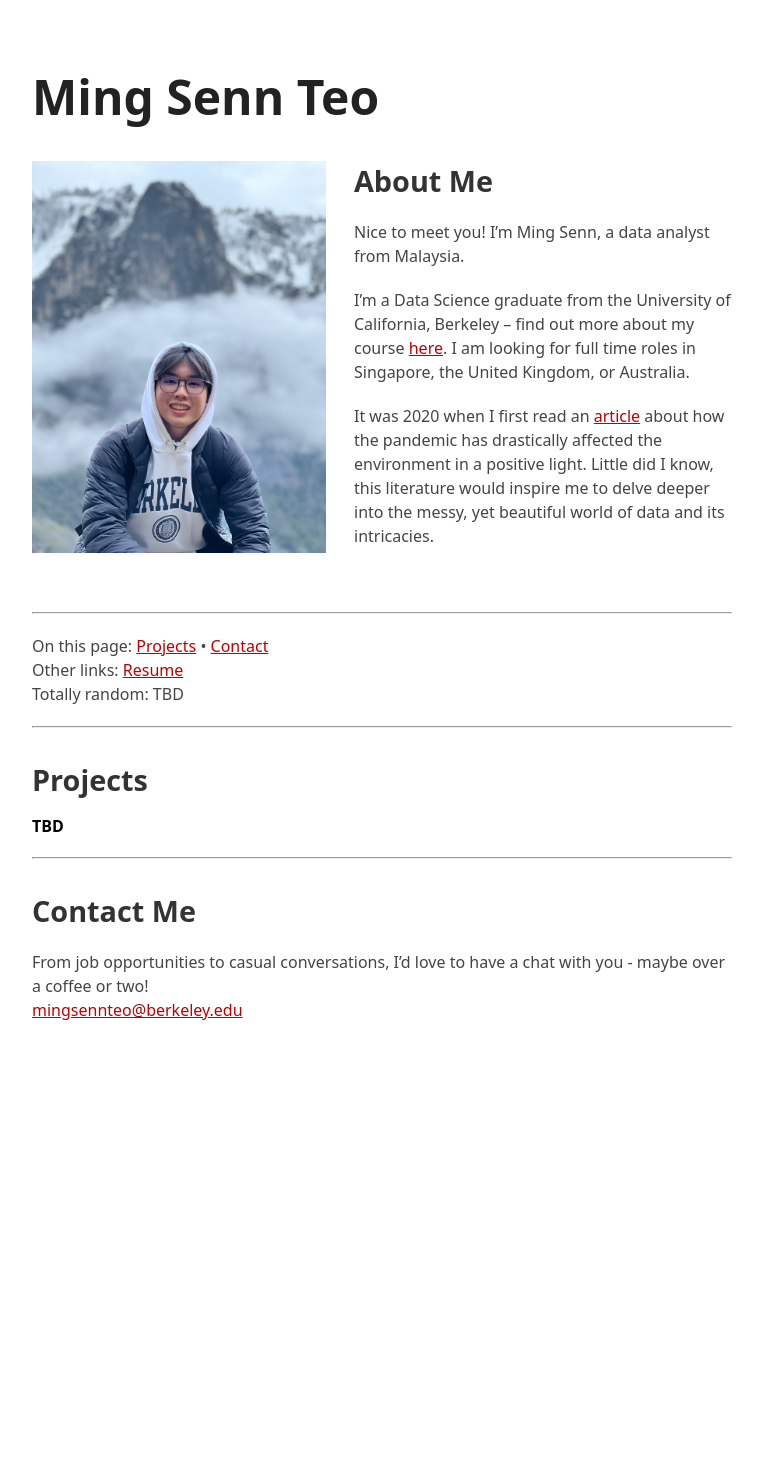
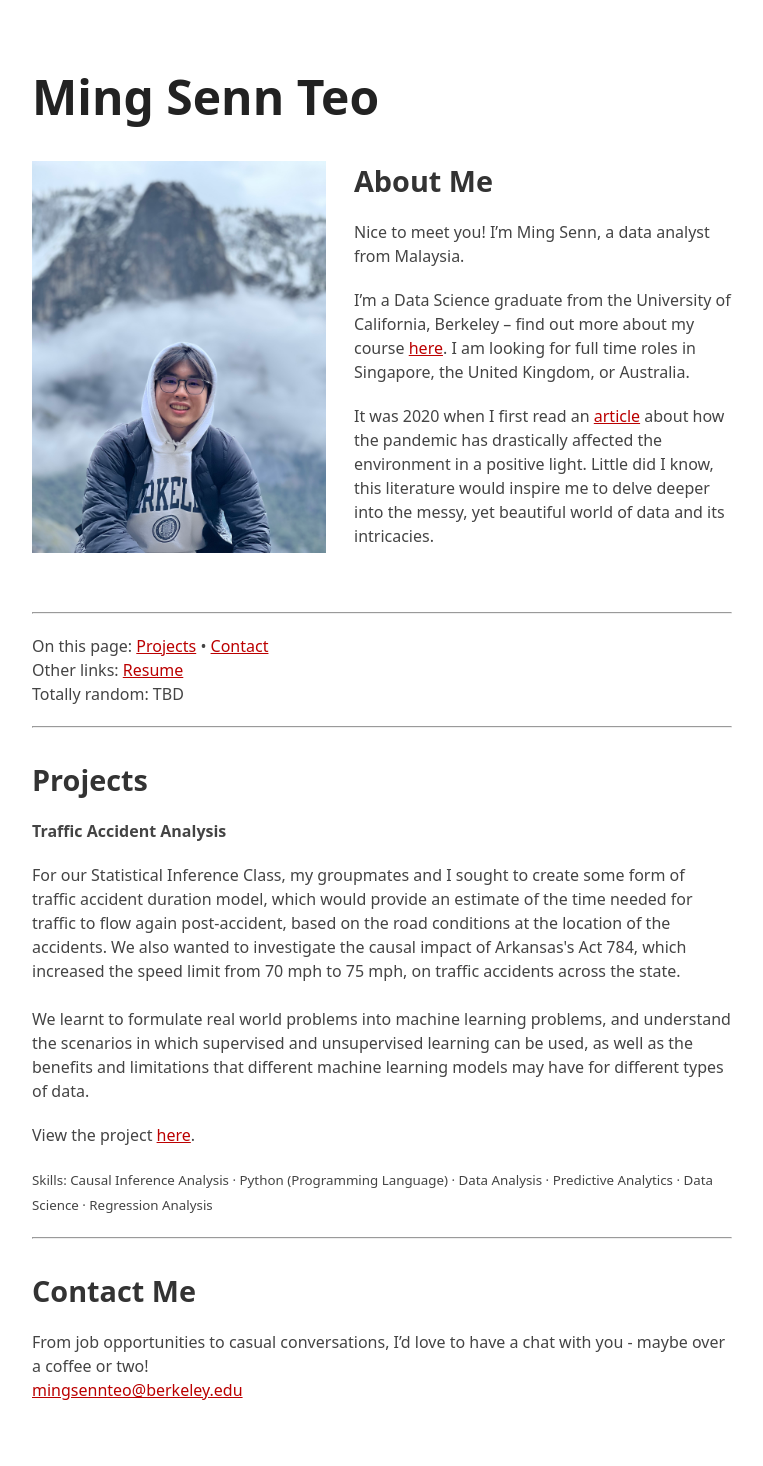
Before and after one commit to MSTeo01/msteo01.github.io, a Jekyll site: the page built from index.md, in a window 1280 px wide. Shown: the whole page, without its empty margins (258-1021 px from the left). Built offline with Jekyll 4.4.1, drawn with Linux system fonts in a browser that asks for light colours; before the commit the page ends 1086 px from its top, so only the background shows below that.

Commit message:
updates project #1

```diff
--- a/index.md
+++ b/index.md
@@ -36,7 +36,19 @@ Totally random: TBD
 
 ## Projects
 
-#### TBD
+**Traffic Accident Analysis**<br>
+
+<p>
+For our Statistical Inference Class, my groupmates and I sought to create some form of traffic accident duration model, which would provide an estimate of the time needed for traffic to flow again post-accident, based on the road conditions at the location of the accidents. We also wanted to investigate the causal impact of Arkansas's Act 784, which increased the speed limit from 70 mph to 75 mph, on traffic accidents across the state.
+<br />
+<br />
+We learnt to formulate real world problems into machine learning problems, and understand the scenarios in which supervised and unsupervised learning can be used, as well as the benefits and limitations that different machine learning models may have for different types of data.
+</p>
+
+View the project [here](https://github.com/MSTeo01/traffic-accident-ml-analysis).
+
+<small> Skills: Causal Inference Analysis · Python (Programming Language) · Data Analysis · Predictive Analytics · Data Science · Regression Analysis </small>
+
 
 <a name='contact'></a>
 
```
